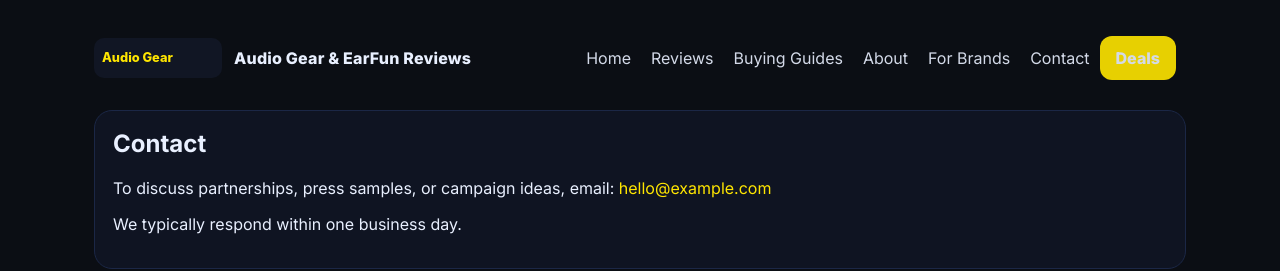
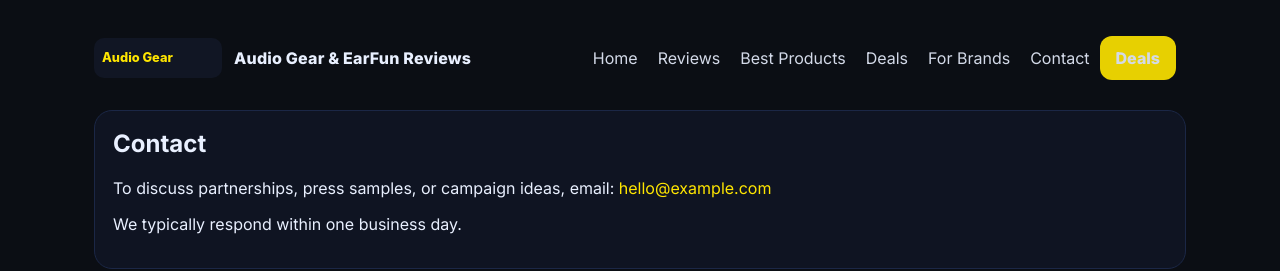
Before and after one commit to ArtificialSight/earfun-audio-blog, a Jekyll site: the page built from contact.md, in a window 1280 px wide. Shown: the top 271 px of the page. Built offline with Jekyll 4.4.1, drawn with Linux system fonts in a browser that asks for light colours.

Commit message:
Fix broken navigation URLs in _config.ymlUpdate _config.yml
- Fixed broken 'Deals' navigation URL from '/earfun-deals-and-coupons' to '/deals/'
- Removed broken 'About' page reference '/about/' (no such page exists)
- Updated 'Buying Guides' to 'Best Products' with correct path '/best/'
- All navigation URLs now point to existing directories/pages

```diff
--- a/_config.yml
+++ b/_config.yml
@@ -13,12 +13,10 @@
     url: /
   - name: Reviews
     url: /reviews/
-  - name: Buying Guides
-    url: /
+  - name: Best Products
+    url: /best/
   - name: Deals
-    url: /earfun-deals-and-coupons
-  - name: About
-    url: /about/
+    url: /deals/
   - name: For Brands
     url: /for-brands/
   - name: Contact
```
